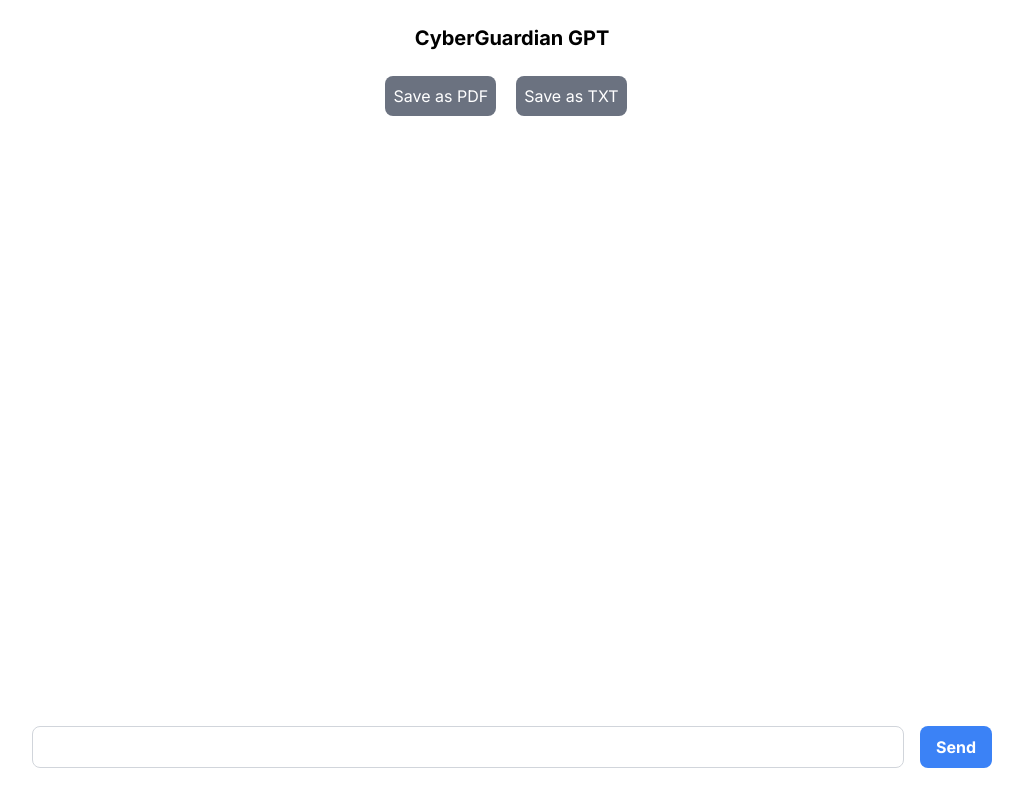
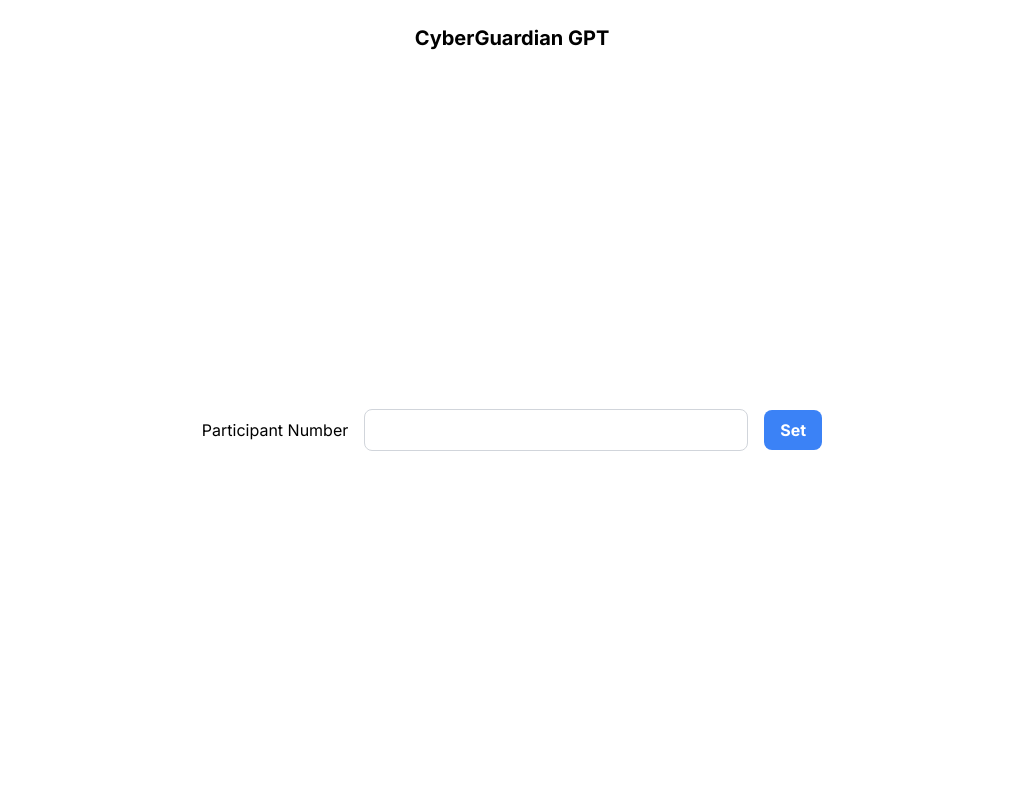
Before and after one commit to JackHoltNU/CyberGuardianGPTTest, a Next.js app: page / in a window 1280 px wide. Shown: the whole page, without its empty margins (128-1151 px from the left). Built offline with nearby package versions, Linux system fonts and the light colour scheme.

Commit message:
Initial login page added

```diff
--- a/app/hooks/useChatbot.ts
+++ b/app/hooks/useChatbot.ts
@@ -5,6 +5,7 @@ import { ChatResponses, MessageHistory } from '../types/types';
 export const useChatbot = () => {
   const [messages, setMessages] = useState<Array<MessageHistory>>([]);
   const [threadId, setThreadID] = useState<string | undefined>();
+  const [user, setUser] = useState<string>();
   const [userTokens, setUserTokens] = useState(0);
   const [userCost, setUserCost] = useState(0);
   const [botTokens, setBotTokens] = useState(0);
@@ -43,6 +44,8 @@ export const useChatbot = () => {
   return {
     messages,
     sendMessage,
+    user,
+    setUser,
     userTokens,
     botTokens,
     userCost,
--- a/app/page.tsx
+++ b/app/page.tsx
@@ -1,10 +1,20 @@
+'use client'
+
 import Image from "next/image";
 import Chat from "./pages/chat";
+import { useCallback, useState } from "react";
+import LogIn from "./pages/login";
 
 export default function Home() {
+  const [loggedIn, setLoggedIn] = useState<boolean>(false);
+
+  const toggleChat = useCallback((state: boolean) => {
+    setLoggedIn(state);
+  },[])
+
   return (
     <main className="flex flex-col w-screen h-screen items-center">
-      <Chat />
+      {loggedIn ? <Chat /> : <LogIn toggleDisplayChatCallback = {toggleChat} />}
     </main>
   );
 }
--- a/app/pages/chat.tsx
+++ b/app/pages/chat.tsx
@@ -9,7 +9,7 @@ import exportChatAsText from '../utils/exporttxt';
 import exportChatAsPdf from '../utils/exportpdf';
 
 
-const Chat: React.FC = () => {
+const Chat = () => {
   const { messages, userTokens, botTokens, userCost, botCost, sendMessage } = useChatbot();
   const [inputText, setInputText] = useState('');
   const [loading, setLoading] = useState(false);
--- /dev/null
+++ b/app/pages/login.tsx
@@ -0,0 +1,50 @@
+'use client'
+import React, { useState } from "react"
+import { useChatbot } from "../hooks/useChatbot";
+
+interface Props {
+    toggleDisplayChatCallback: (state: boolean) => void;
+}
+
+const LogIn = ({toggleDisplayChatCallback} :Props) => {
+    const [username, setUsername] = useState("");
+    const {setUser} = useChatbot();
+
+    const logIn = () => {
+        setUser(username);
+        toggleDisplayChatCallback(true);
+    };
+
+    return (
+      <div className="flex flex-col h-dvh w-4/5">
+        <header className="text-center p-2 mt-4 text-xl font-bold">
+          CyberGuardian GPT
+        </header>
+        <div className="flex flex-col h-full justify-center">
+          <div className="p-4 md:p-8 flex w-full items-center justify-center">
+            <label htmlFor="chat-input">Participant Number</label>
+            <input
+              type="text"
+              className="w-2/5 mx-4 p-2 border border-gray-300 rounded-lg"
+              value={username}
+              onChange={(e) => setUsername(e.target.value)}
+              onKeyDown={(e) => {
+                if (e.key === "Enter") {
+                  logIn();
+                }
+              }}
+            />
+            <button
+              className="bg-blue-500 hover:bg-blue-700 text-white font-bold py-2 px-4 rounded-lg"
+              onClick={() => logIn()}
+            >
+              Set
+            </button>
+          </div>
+        </div>
+      </div>
+    );
+
+}
+
+export default LogIn
```
